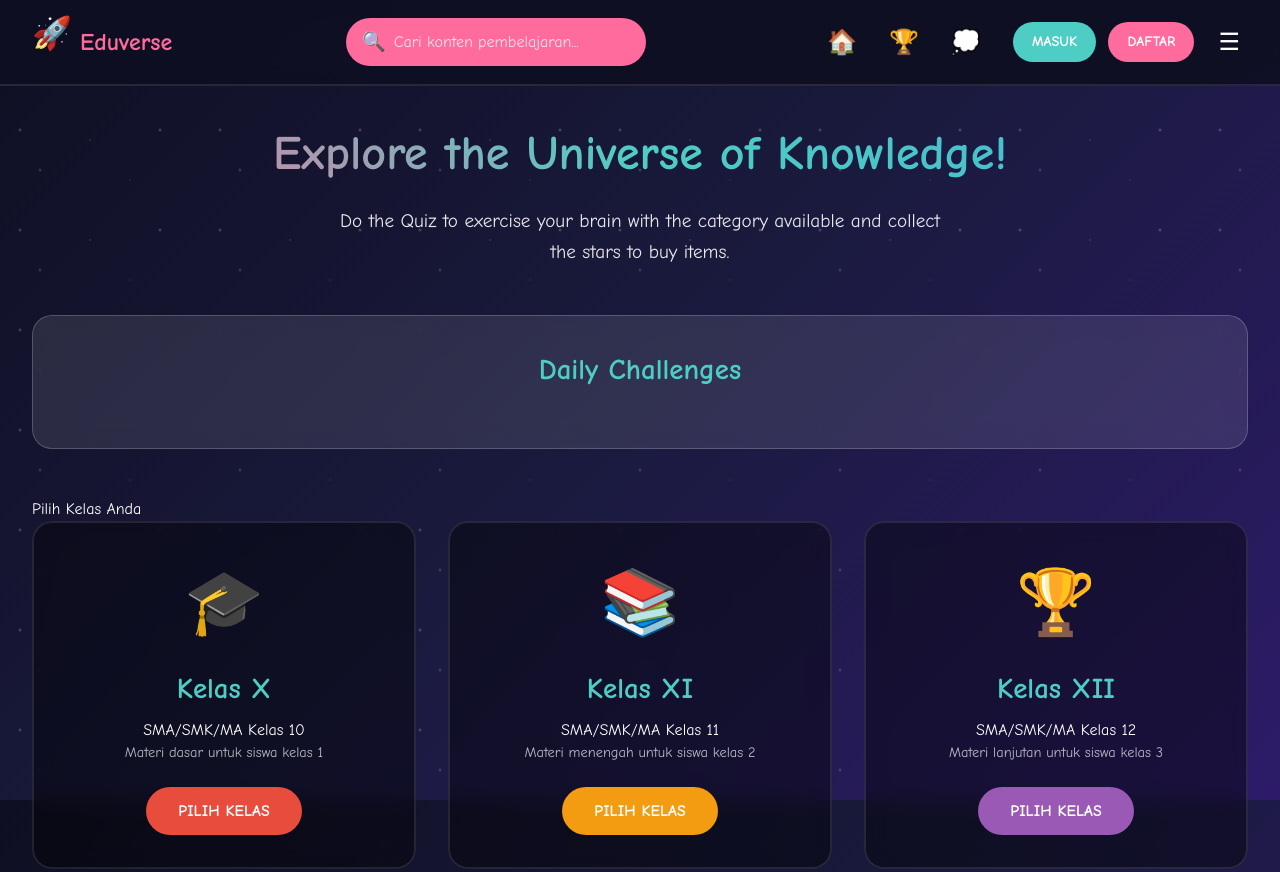
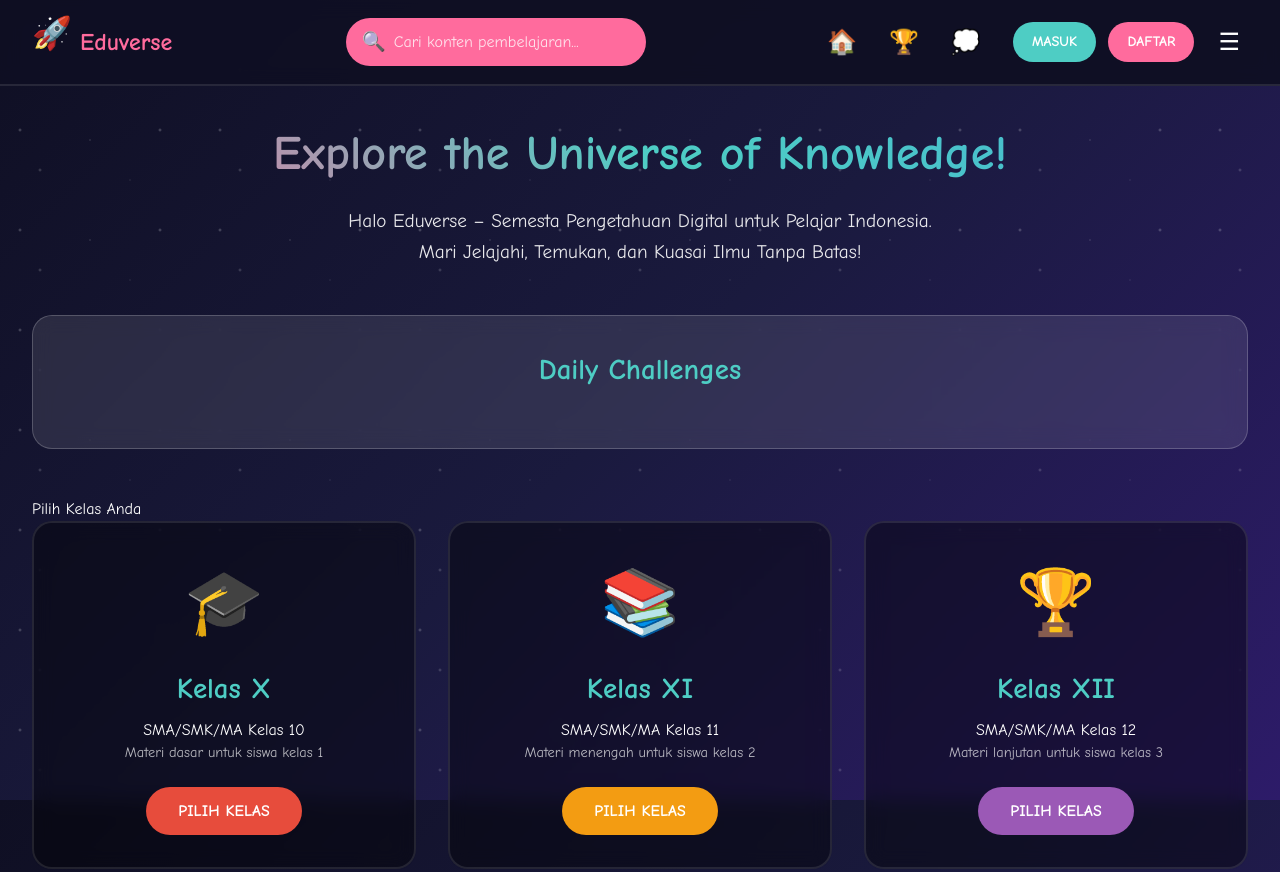
Before and after one commit to FebianaNurHidayah/platform-eduverse, a website: page public/index.html in a window 1280 px wide. Shown: the top 872 px of the page. Drawn offline with nearby package versions, Linux system fonts and the light colour scheme.

Commit message:
fix html

```diff
--- a/public/index.html
+++ b/public/index.html
@@ -2,7 +2,7 @@
 <html lang="id" style="height: 100%;">
  <head>
   <meta charset="UTF-8">
-  <meta name="viewport" content="width=device-width, initial-scale=1.0">
+  <meta name="viewport" content="Halo Eduverse adalah platform edukasi digital untuk pelajar Indonesia. Let's Go Explore the Universe of Knowledge">
   <title>Halo Eduverse | Explore the Universe of Knowledge</title>
   <script src="/_sdk/data_sdk.js"></script>
   <script src="/_sdk/element_sdk.js"></script>
@@ -74,7 +74,7 @@
    <div id="homePage"><!-- Hero Section -->
     <section class="hero-section">
      <h1 class="hero-title" id="heroTitle">Explore the Universe of Knowledge!</h1>
-     <p class="hero-description" id="heroDescription">Do the Quiz to exercise your brain with the category available and collect the stars to buy items.</p>
+     <p class="hero-description" id="heroDescription">Halo Eduverse – Semesta Pengetahuan Digital untuk Pelajar Indonesia. Mari Jelajahi, Temukan, dan Kuasai Ilmu Tanpa Batas!</p>
     </section><!-- Search Results -->
     <div id="searchResults" class="search-results">
      <h3>🔍 Hasil Pencarian</h3>
```
